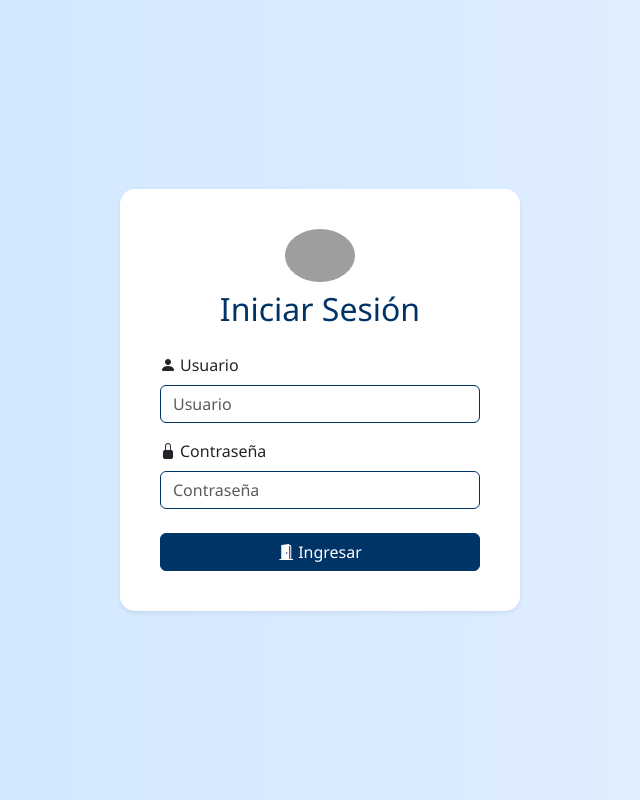
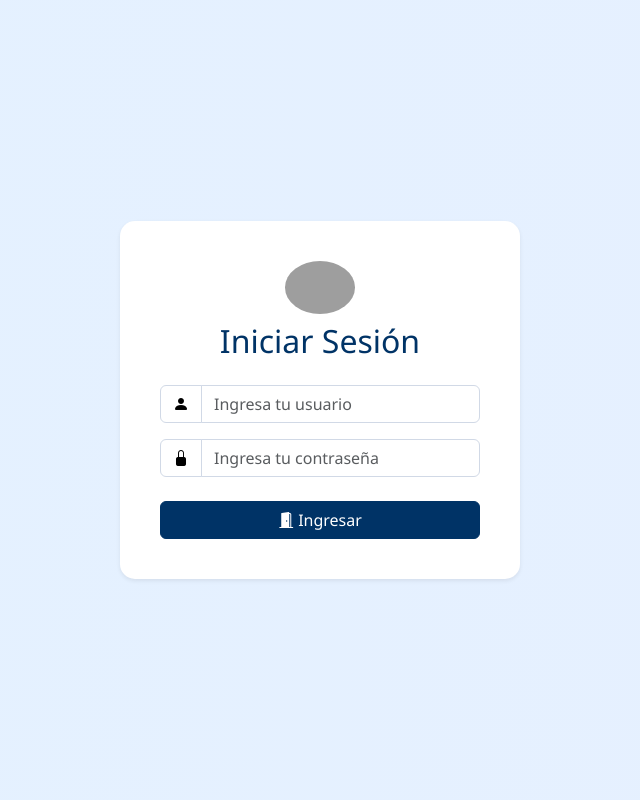
Before and after one commit to Xanty10RR/Atencion-Cliente, a PHP site: page /login.php in a window 1280 px wide. Shown: the whole page, without its empty margins (320-960 px from the left). Run offline with PHP 8.4, Linux system fonts and the light colour scheme; grey boxes are pictures that could not be loaded.

Commit message:
fix: update styles for improved layout and user input handling in login form

```diff
--- a/login.php
+++ b/login.php
@@ -21,7 +21,7 @@ if (isset($_GET['expired']) && $_GET['expired'] == 1) {
 
     <style>
         body {
-            background: linear-gradient(to right, #cce5ff, #e6f0ff);
+            background: linear-gradient(to right, #E4F1FF, #e6f0ff);
             font-family: 'Segoe UI', sans-serif;
             height: 100vh;
             display: flex;
@@ -33,7 +33,7 @@ if (isset($_GET['expired']) && $_GET['expired'] == 1) {
             background-color: #fff;
             padding: 40px;
             border-radius: 15px;
-            box-shadow: 0 10px 25px rgba(0, 0, 0, 0.1);
+            box-shadow: 0 15px 25px rgba(0, 0, 0, 0.1);
             width: 100%;
             max-width: 400px;
             animation: fadeIn 1s ease;
@@ -45,7 +45,13 @@ if (isset($_GET['expired']) && $_GET['expired'] == 1) {
         }
 
         .form-control {
-            border-color: #003366;
+            border-color: #d1d9e6;
+        }
+
+        .input-group-text {
+            background-color: #fff;
+            border-color: #d1d9e6;
+            color: #000000;
         }
 
         .btn-primary {
@@ -54,8 +60,8 @@ if (isset($_GET['expired']) && $_GET['expired'] == 1) {
         }
 
         .btn-primary:hover {
-            background-color: #001f4d;
-            border-color: #001f4d;
+            background-color: #24507B;
+            border-color: #24507B;
         }
 
         .error {
@@ -93,13 +99,13 @@ if (isset($_GET['expired']) && $_GET['expired'] == 1) {
         <?php endif; ?>
 
         <form action="verify.php" method="post">
-            <div class="mb-3">
-                <label class="form-label"><i class="bi bi-person-fill me-1"></i>Usuario</label>
-                <input type="text" name="username" class="form-control" placeholder="Usuario" required>
+            <div class="input-group mb-3">
+                <span class="input-group-text"><i class="bi bi-person-fill" aria-hidden="true"></i></span>
+                <input type="text" name="username" class="form-control" placeholder="Ingresa tu usuario" required>
             </div>
-            <div class="mb-4">
-                <label class="form-label"><i class="bi bi-lock-fill me-1"></i>Contraseña</label>
-                <input type="password" name="password" class="form-control" placeholder="Contraseña" required>
+            <div class="input-group mb-4">
+                <span class="input-group-text"><i class="bi bi-lock-fill" aria-hidden="true"></i></span>
+                <input type="password" name="password" class="form-control" placeholder="Ingresa tu contraseña" required>
             </div>
             <button type="submit" class="btn btn-primary w-100">
                 <i class="bi bi-door-open-fill me-1"></i>Ingresar
```
